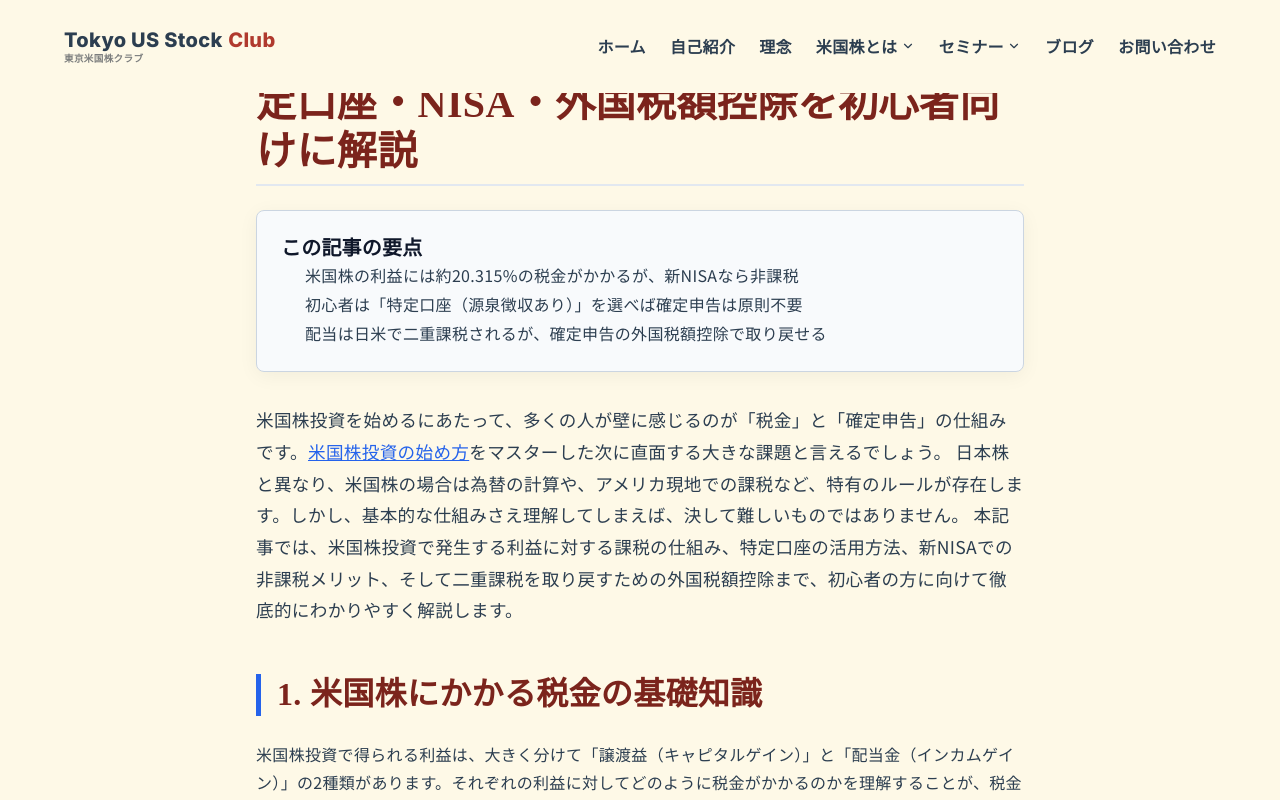
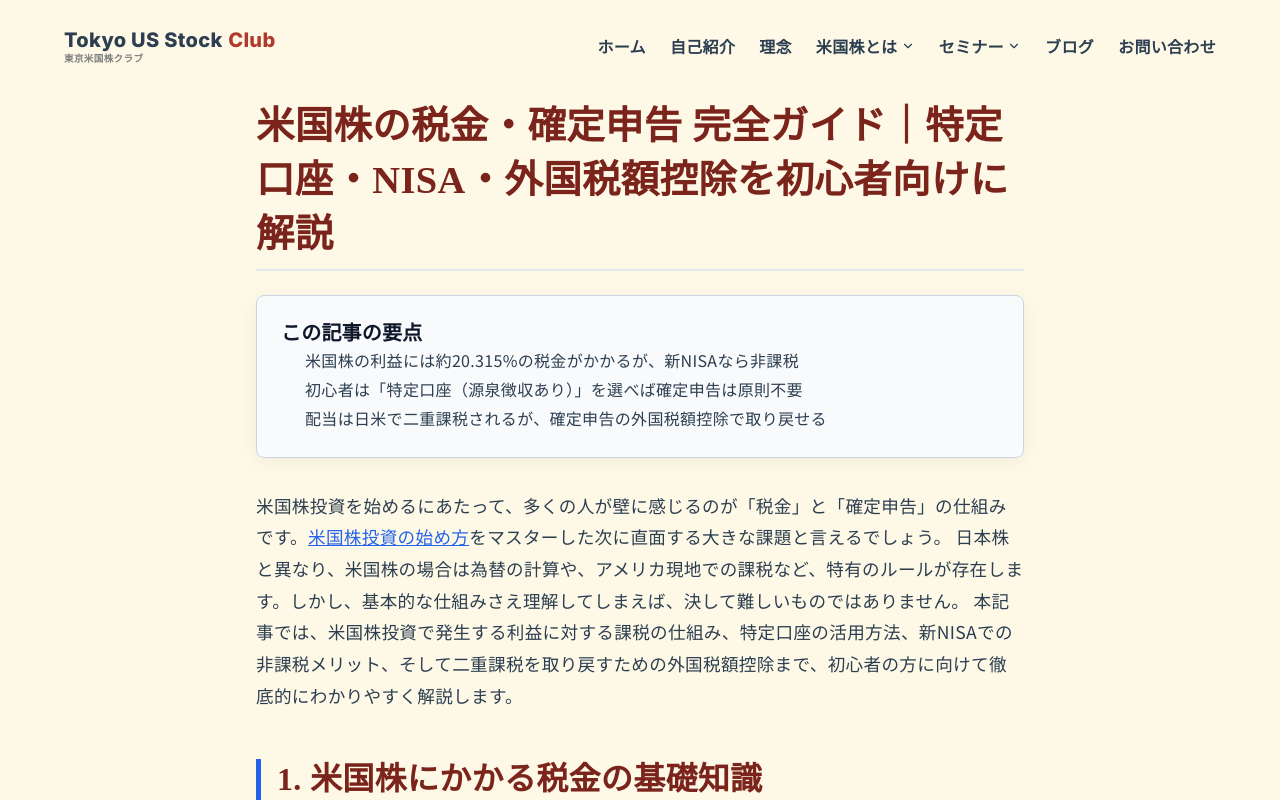
Before and after one commit to yutarotobioka0121-ship-it/tokyo-us-stock-site, a Next.js app: page /blog/us-stock-tax-complete-guide in a window 1280 px wide. Built offline with nearby package versions, Linux system fonts and the light colour scheme; no server answers; a web font is replaced by a local one.

Commit message:
fix: 税金完全ガイドページの最上部がヘッダーに隠れてしまうレイアウト崩れを修正（上部余白100pxの追加と見出しのスマホ対応化）

```diff
--- a/src/app/blog/us-stock-tax-complete-guide/page.tsx
+++ b/src/app/blog/us-stock-tax-complete-guide/page.tsx
@@ -62,13 +62,13 @@ export default function UsStockTaxCompleteGuide() {
   };
 
   return (
-    <div className="container" style={{ maxWidth: '800px', margin: '0 auto', padding: '2rem 1rem' }}>
+    <div className="container" style={{ maxWidth: '800px', margin: '0 auto', padding: '100px 1rem 2rem 1rem' }}>
       <script
         type="application/ld+json"
         dangerouslySetInnerHTML={{ __html: JSON.stringify(faqSchema) }}
       />
 
-      <h1 className="post-title" style={{ fontSize: '2.5rem', marginBottom: '1.5rem', borderBottom: '2px solid #e2e8f0', paddingBottom: '0.5rem' }}>
+      <h1 className="post-title" style={{ fontSize: 'clamp(1.6rem, 5vw, 2.4rem)', marginBottom: '1.5rem', borderBottom: '2px solid #e2e8f0', paddingBottom: '0.5rem', lineHeight: '1.4' }}>
         米国株の税金・確定申告 完全ガイド｜特定口座・NISA・外国税額控除を初心者向けに解説
       </h1>
 
```
